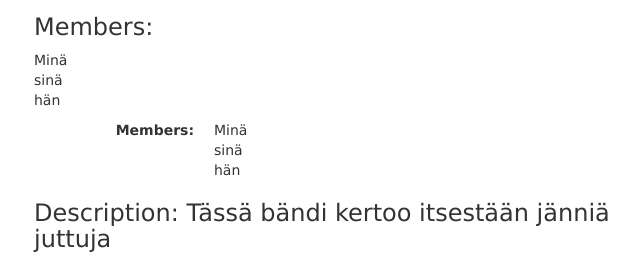
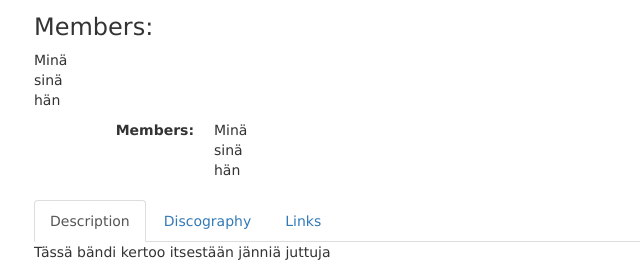
Before and after one commit to bambimusic/bambimusic, a Flask app: page / in a window 1280 px wide. Shown: the part 908-1180 px from the top of the page, without its empty margins (301-941 px from the left). Run offline with Flask 2, Linux system fonts and the light colour scheme; some libraries are stand-ins or nearby versions.

Commit message:
Lisäsin tabit artistisivulle

```diff
--- a/templates/artist.html
+++ b/templates/artist.html
@@ -5,6 +5,7 @@
 <title>Bambimusiikki</title>
 <link rel="stylesheet" href="https://maxcdn.bootstrapcdn.com/bootstrap/3.3.7/css/bootstrap.min.css" integrity="sha384-BVYiiSIFeK1dGmJRAkycuHAHRg32OmUcww7on3RYdg4Va+PmSTsz/K68vbdEjh4u" crossorigin="anonymous">
 <link rel="stylesheet" type="text/css" href={{ url_for('static', filename='artist.css') }} />
+<script src="https://maxcdn.bootstrapcdn.com/bootstrap/3.3.7/js/bootstrap.min.js" integrity="sha384-Tc5IQib027qvyjSMfHjOMaLkfuWVxZxUPnCJA7l2mCWNIpG9mGCD8wGNIcPD7Txa" crossorigin="anonymous"></script>
 </head>
 
 <body>
@@ -37,7 +38,22 @@
                   {% endfor %}
               </dd>
             </dl>
-            <h3>Description: {{ artist["description"] }}</h3>
+            <!-- <h3>Description: {{ artist["description"] }}</h3> -->
+
+            <div>
+
+              <ul class="nav nav-tabs" role="tablist">
+                <li role="presentation" class="active"><a href="#description" data-toggle="tab" aria-controls="description" role="tab">Description</a></li>
+                <li role="presentation"><a href="#discography" data-toggle="tab" aria-controls="discography" role="tab">Discography</a></li>
+                <li role="presentation"><a href="#links" data-toggle="tab" aria-controls="links" role="tab">Links</a></li>
+              </ul>
+
+              <div class="tab-content">
+                <div role="tabpanel" class="tab-pane active" id="description"><p>{{ artist["description"] }}</p></div>
+                <div role="tabpanel" class="tab-pane" id="discography"><p>jotain albumeita</p></div>
+                <div role="tabpanel" class="tab-pane" id="links"><p>jotain linkkeja</p></div>
+              </div>
+            </div>
 
       </section>
 
```
